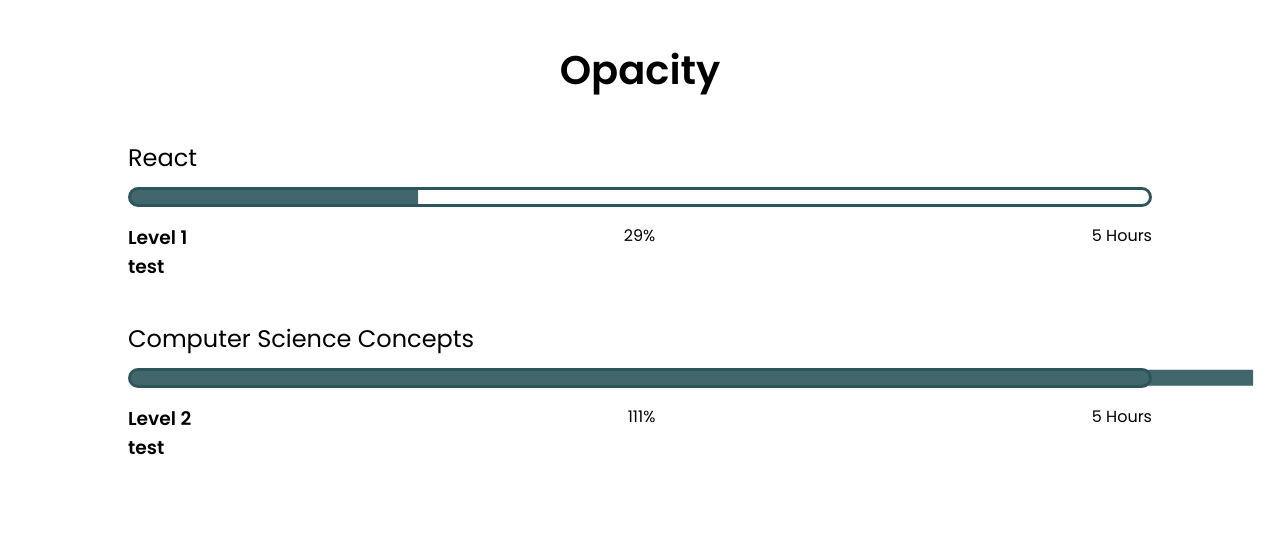
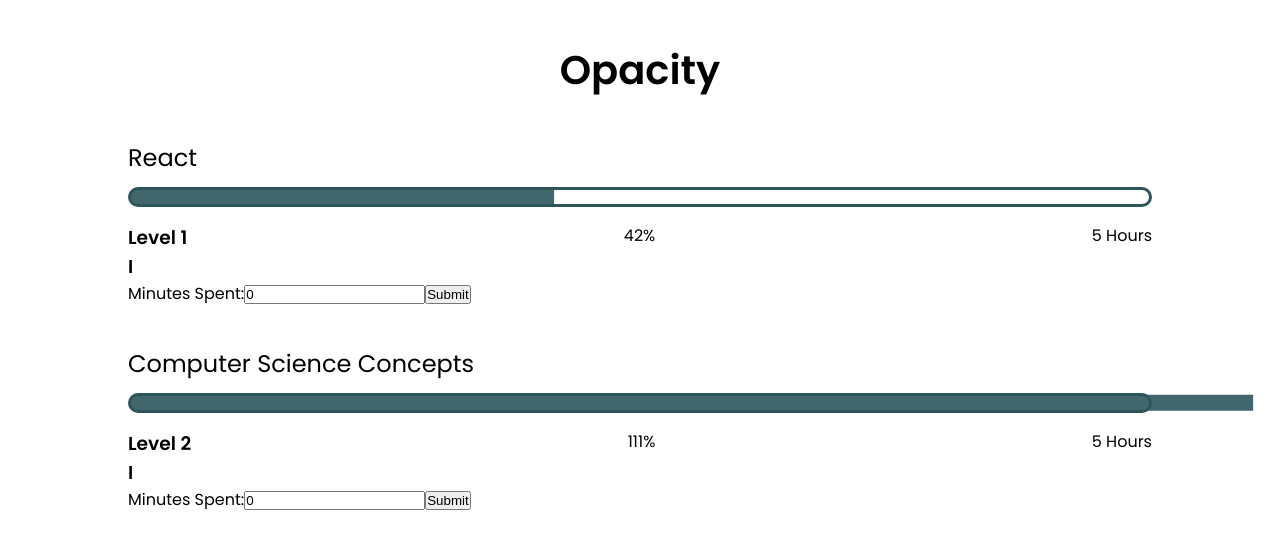
Before and after one commit to escott2/opacity-react, a React (Create React App) app: page / in a window 1280 px wide. Shown: the top 548 px of the page. Built offline with nearby package versions, Linux system fonts and the light colour scheme.

Commit message:
Add user input form and respond to user events

```diff
--- a/src/assets/data.js
+++ b/src/assets/data.js
@@ -10,7 +10,7 @@
         },
         {
             date: "11/12/20",
-            timeInMinutes: 44,
+            timeInMinutes: 84,
             lastStep: "Watched Team Treehouse Videos",
             nextStep: "Review Team Treehouse Videos and Create something with React."
         }
--- a/src/components/App.js
+++ b/src/components/App.js
@@ -5,32 +5,37 @@
 import Card from './Card';
 import skills from "../assets/data.js";
 
-// function createCard(topic) {
-//   return (
-//     <Card
-//       key={topic.id}
-//       id={topic.id}
-//       name={topic.name}
-//     />
-//   );
-// }
-
-
 
 function App() {
 
   const [skillLogs, setSkillLogs] = useState([...skills])
 
-  function createCard(topic) {
-  return (
-    <Card
-      key={topic.id}
-      id={topic.id}
-      name={topic.name}
-      log={topic.log}
-    />
-  );
-}
+  function handleSubmitTime(time, index) {
+
+    setSkillLogs( prevState => {
+      const updatedLogs = [ ...prevState]
+      const log = {...updatedLogs[index]};
+      // const newTimeIndex = log.log.length();
+      console.log(log);
+      log.log.push({timeInMinutes: time})
+
+      return [...updatedLogs];
+    })
+  }
+
+
+//   function createCard(topic, index) {
+//   return (
+//     <Card
+//       key={topic.id}
+//       id={topic.id}
+//       index={index}
+//       name={topic.name}
+//       log={topic.log}
+//       handleSubmitTime={handleSubmitTime}
+//     />
+//   );
+// }
 
   return (
     <div className="App">
@@ -38,7 +43,16 @@
         <Header />
       </header>
       <main>
-        {skillLogs.map(createCard)}
+        {skillLogs.map((topic, index) =>
+          <Card
+            key={topic.id}
+            id={topic.id}
+            index={index}
+            name={topic.name}
+            log={topic.log}
+            handleSubmitTime={handleSubmitTime}
+          />
+        )}
       </main>
     </div>
   );
--- a/src/components/Card.js
+++ b/src/components/Card.js
@@ -3,6 +3,7 @@
 import ProgressBar from "./ProgressBar";
 import Stats from "./Stats";
 import Tally from "./Tally";
+import Form from "./Form";
 
 
 
@@ -51,6 +52,7 @@
             <ProgressBar percentComplete={percentComplete} />
             <Stats percentComplete={percentComplete} level={level} hoursPerLevel={hoursPerLevel} />
             <Tally />
+            <Form index={props.index} handleSubmitTime={props.handleSubmitTime}/>
         </div>
     );
 }
--- /dev/null
+++ b/src/components/Form.js
@@ -0,0 +1,29 @@
+import React, {useState} from "react";
+
+function Form(props) {
+
+    let index = props.index;
+
+    const [time, setTime] = useState(0);
+
+    function handleChange(event) {
+        const currentValue = event.target.value;
+        setTime(Number(currentValue));
+    }
+
+    return (
+        <form>
+            <label for="minutes">Minutes Spent:</label>
+            <input onChange={handleChange} type="text" name="minutes" id="minutes" value={time}></input>
+            <button
+                onClick={(event) => {
+                props.handleSubmitTime(time, index)
+                setTime(0);
+                event.preventDefault();
+            }}
+            >Submit</button>
+        </form>
+    )
+}
+
+export default Form;
--- a/src/components/Tally.js
+++ b/src/components/Tally.js
@@ -2,7 +2,7 @@
 
 function Tally() {
     return <div className="Progress-tally">
-        <h3>test</h3>
+        <h3>I</h3>
     </div>;
 }
 
```
Also changed, not shown: 1 other file (tests, documents, lock files or other folders).
